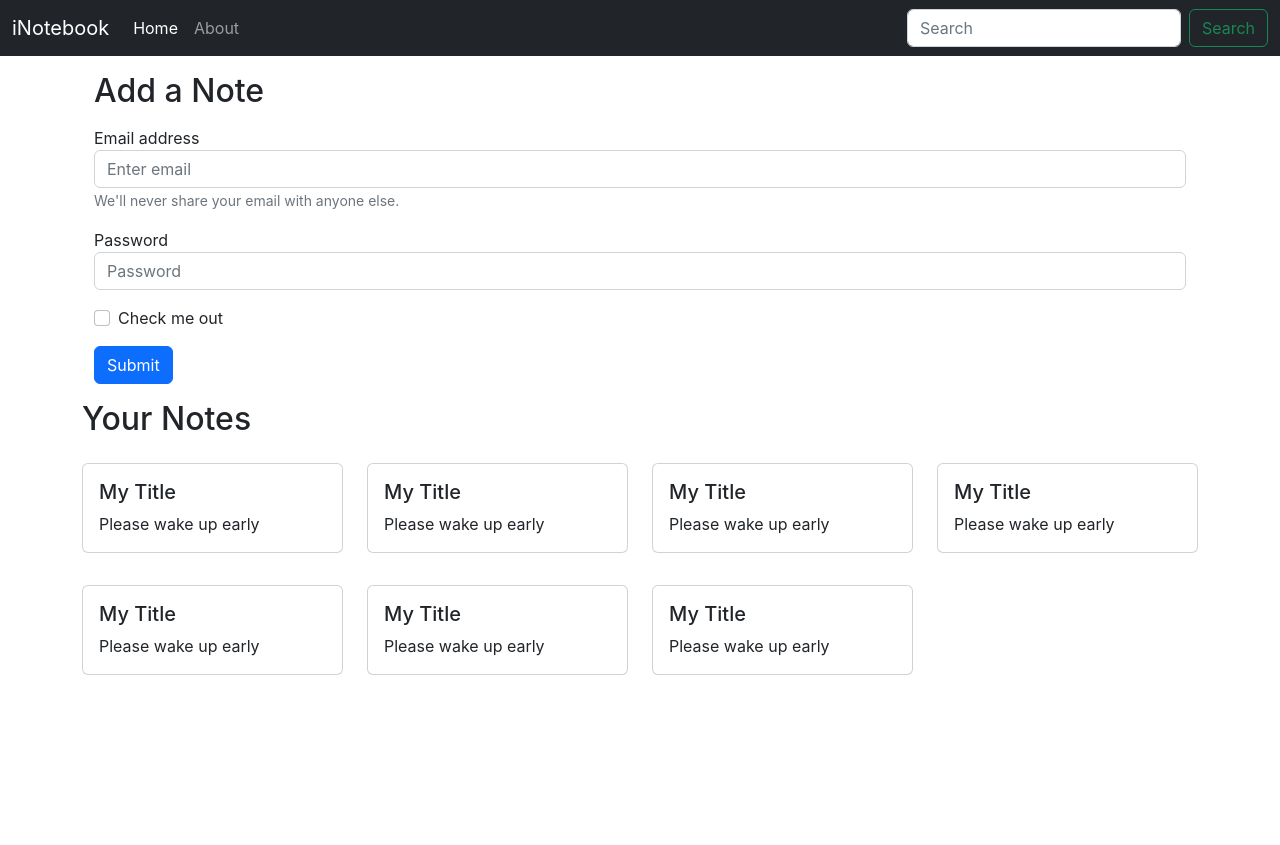
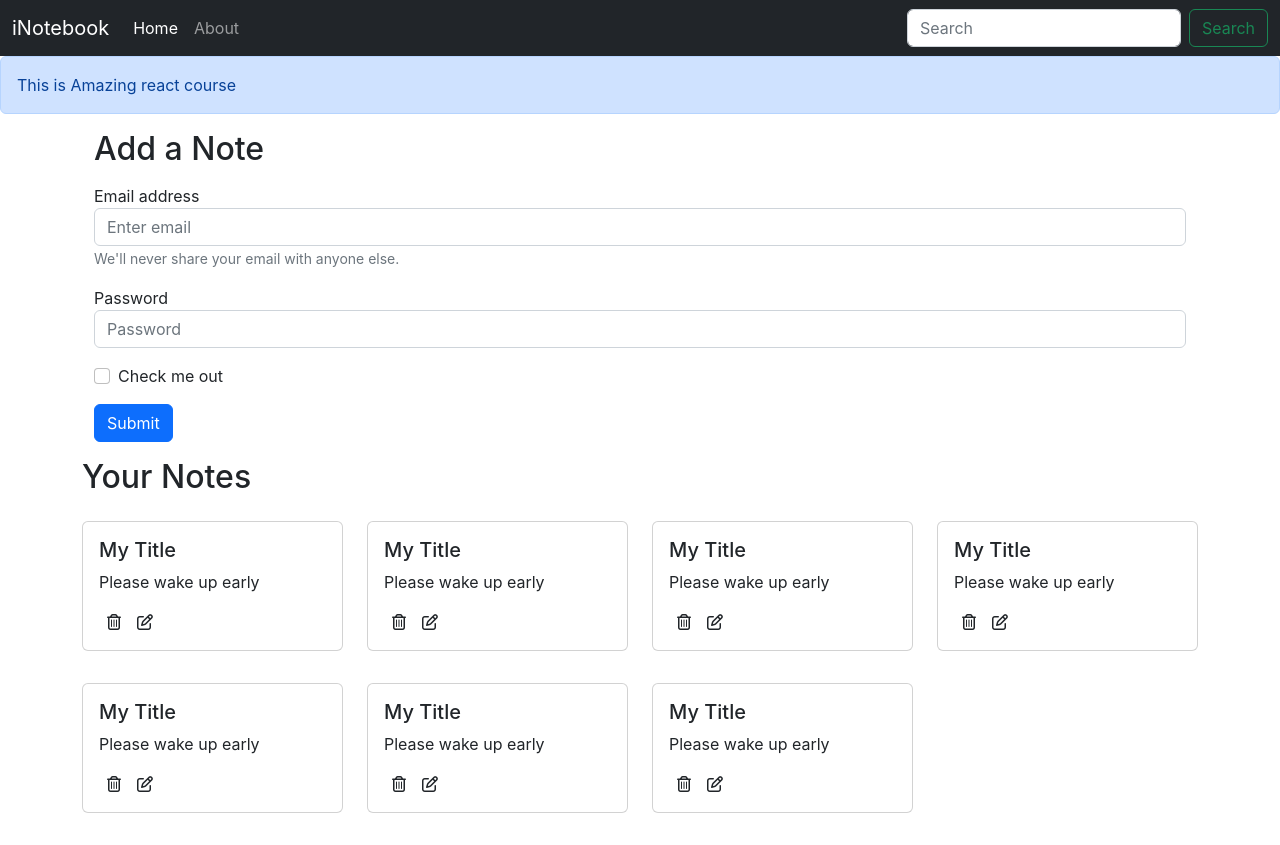
Before and after one commit to DurvAcee/NoteGenie, a React (Create React App) app: page / in a window 1280 px wide. Before the commit the page ends 800 px from the top, so only its background shows below. Built offline with nearby package versions, Linux system fonts and the light colour scheme.

Commit message:
Added Fontawesome and Alert componenet

```diff
--- a/public/index.html
+++ b/public/index.html
@@ -32,6 +32,8 @@
     <noscript>You need to enable JavaScript to run this app.</noscript>
     <div id="root"></div>
 
+    <!-- Fontawesome JS -->
+    <script src="https://kit.fontawesome.com/26504e4a1f.js" crossorigin="anonymous"></script>
     <!-- Bootstrap JS -->
     <script src="https://cdn.jsdelivr.net/npm/bootstrap@5.2.3/dist/js/bootstrap.bundle.min.js" integrity="sha384-kenU1KFdBIe4zVF0s0G1M5b4hcpxyD9F7jL+jjXkk+Q2h455rYXK/7HAuoJl+0I4" crossorigin="anonymous"></script>
 
--- a/src/App.js
+++ b/src/App.js
@@ -8,6 +8,7 @@ import {
   Routes,
   Route
 } from "react-router-dom";
+import { Alert } from './components/Alert';
 
 
 function App() {
@@ -16,6 +17,7 @@ function App() {
     <NoteState>
         <Router>
               <Navbar/>
+              <Alert message="This is Amazing react course"/>
               <div className="container">
                 <Routes>
 
--- /dev/null
+++ b/src/components/Alert.js
@@ -0,0 +1,11 @@
+import React from 'react'
+
+export const Alert = (props) => {
+  return (
+    <div>
+        <div className="alert alert-primary" role="alert">
+            {props.message}
+        </div>
+    </div>
+  )
+}
--- a/src/components/Home.js
+++ b/src/components/Home.js
@@ -9,17 +9,17 @@ const Home = () => {
 
           <form className="my-3">
               <div className="mb-3">
-                <label for="exampleInputEmail1">Email address</label>
+                <label htmlFor="exampleInputEmail1">Email address</label>
                 <input type="email" className="form-control" id="exampleInputEmail1" aria-describedby="emailHelp" placeholder="Enter email"/>
                 <small id="emailHelp" className="form-text text-muted">We'll never share your email with anyone else.</small>
               </div>
               <div className="mb-3">
-                <label for="exampleInputPassword1">Password</label>
+                <label htmlFor="exampleInputPassword1">Password</label>
                 <input type="password" className="form-control" id="exampleInputPassword1" placeholder="Password"/>
               </div>
               <div className="mb-3 form-check">
                 <input type="checkbox" className="form-check-input" id="exampleCheck1"/>
-                <label className="form-check-label" for="exampleCheck1">Check me out</label>
+                <label className="form-check-label" htmlFor="exampleCheck1">Check me out</label>
               </div>
               <button type="submit" className="btn btn-primary">Submit</button>
           </form>
--- a/src/components/NoteItem.js
+++ b/src/components/NoteItem.js
@@ -5,10 +5,12 @@ const NoteItem = (props) => {
 
   return (
     <div className='col-md-3'>
-        <div class="card my-3">
-            <div class="card-body">
-                <h5 class="card-title">{note.title}</h5>
-                <p class="card-text">{note.description}</p>
+        <div className="card my-3">
+            <div className="card-body">
+                <h5 className="card-title">{note.title}</h5>
+                <p className="card-text">{note.description}</p>
+                <i className="far fa-trash-alt mx-2"></i>
+                <i className="far fa-edit mx-2"></i>
             </div>
         </div>
     </div>
--- a/src/components/Notes.js
+++ b/src/components/Notes.js
@@ -11,7 +11,7 @@ const Notes = () => {
     <div className="row my-3">
         <h2> Your Notes</h2>
         {notes.map((note) => {
-            return <NoteItem note={note}/>
+            return <NoteItem key = {note._id} note={note}/>
         })}
     </div>
   )
--- a/src/index.css
+++ b/src/index.css
@@ -11,3 +11,7 @@ code {
   font-family: source-code-pro, Menlo, Monaco, Consolas, 'Courier New',
     monospace;
 }
+
+i{
+  cursor: pointer;
+}
```
